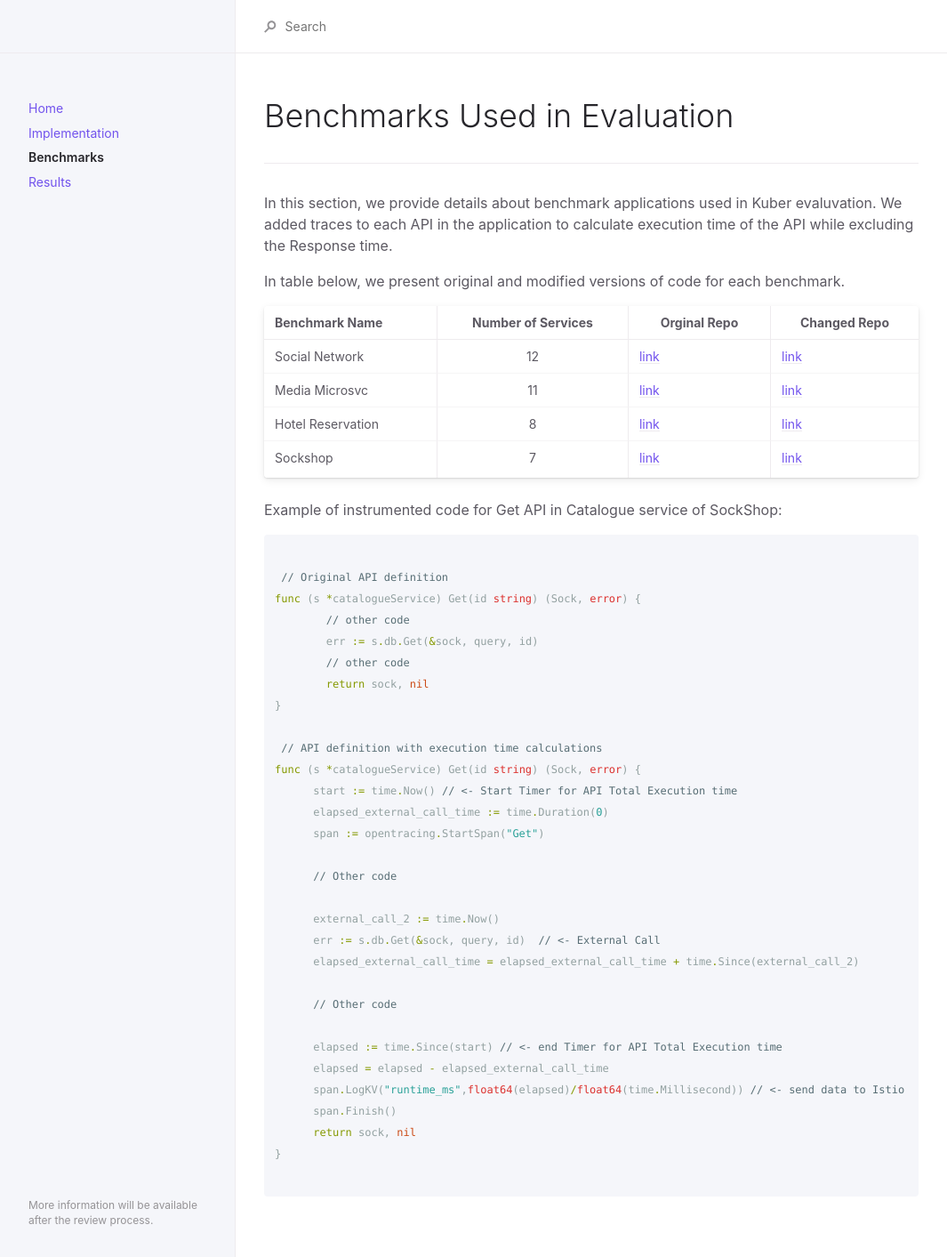
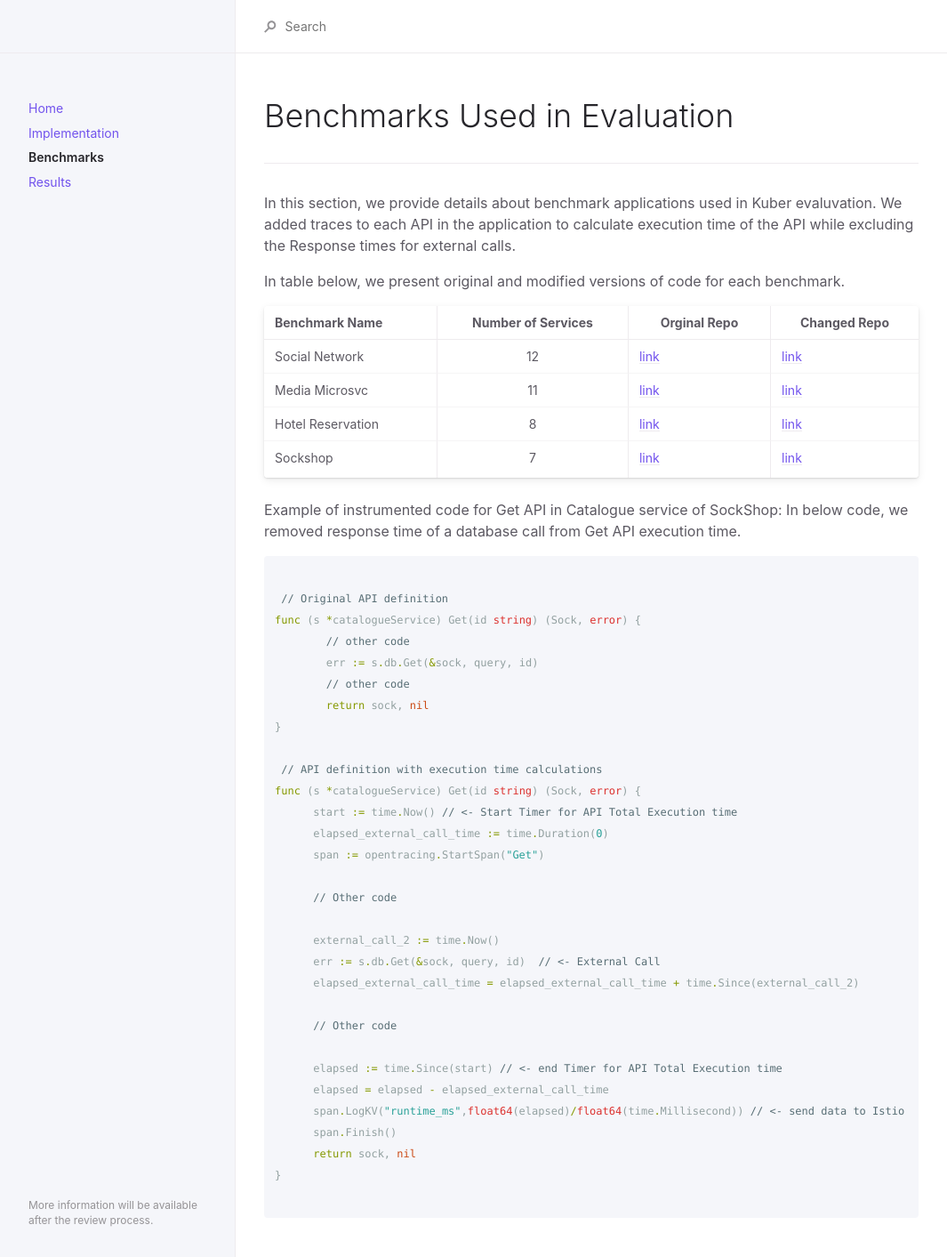
Before and after one commit to kubercostoptimizer/kubercostoptimizer.github.io, a Jekyll site: the page built from docs/benchmarks.md, in a window 1280 px wide. Shown: the whole page at 89% size, without its empty margins (107-1172 px from the left). Built offline with Jekyll 4.4.1, drawn with Linux system fonts in a browser that asks for light colours.

Commit message:
Update benchmarks.md

````diff
--- a/docs/benchmarks.md
+++ b/docs/benchmarks.md
@@ -10,7 +10,7 @@ permalink: /docs/benchmarks
 ---
 
 In this section, we provide details about benchmark applications used in Kuber evaluvation.
-We added traces to each API in the application to calculate execution time of the API while excluding the Response time.
+We added traces to each API in the application to calculate execution time of the API while excluding the Response times for external calls.
 
 In table below, we present original and modified versions of code for each benchmark.
 
@@ -23,6 +23,7 @@ In table below, we present original and modified versions of code for each bench
 
 
 Example of instrumented code for Get API in Catalogue service of SockShop:
+In below code, we removed response time of a database call from Get API execution time.
 ``` go
 
  // Original API definition
````
